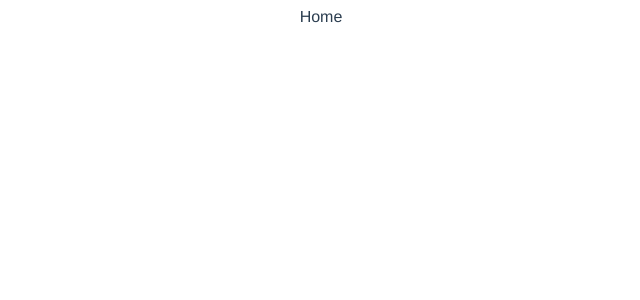
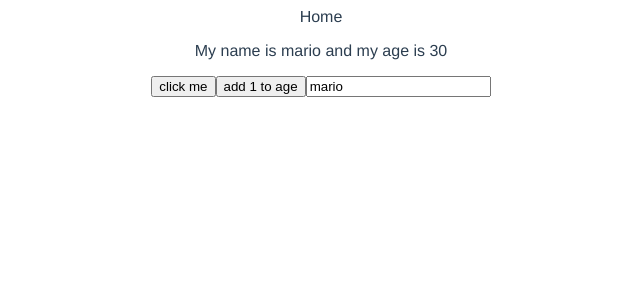
Before and after one commit to angel-sinn/PL_vue-blog, a Vue app: page / in a window 1280 px wide. Shown: the top 300 px of the page, without its empty margins (319-959 px from the left). Built offline with nearby package versions, Linux system fonts and the light colour scheme.

Commit message:
Using refs to change values

```diff
--- a/src/views/Home.vue
+++ b/src/views/Home.vue
@@ -1,22 +1,33 @@
 <template>
   <div class="home">
     Home
+    <p>My name is {{ name }} and my age is {{ age }}</p>
+    <button @click="handleClick">click me</button>
+    <button @click="age++">add 1 to age</button>
+    <input type="text" v-model="name">
   </div>
 </template>
 
 <script>
-// @ is an alias to /src
+import { ref } from 'vue'
 
 export default {
   name: 'Home',
+  // composition api - variables not reactive by default, but can use refs to make it reactive
   setup() {
 
+    // const p = ref(null)
+
+    const name = ref('mario')
+    const age = ref(30)
+
+    const handleClick = () => {
+      // need to use .value to change it (only inside setup)
+      name.value = 'luigi'
+      age.value = 35
+    }
+
+    return {name, age, handleClick}
   },
-  created() {
-
-  },
-  mounted() {
-
-  }
 }
 </script>
```
